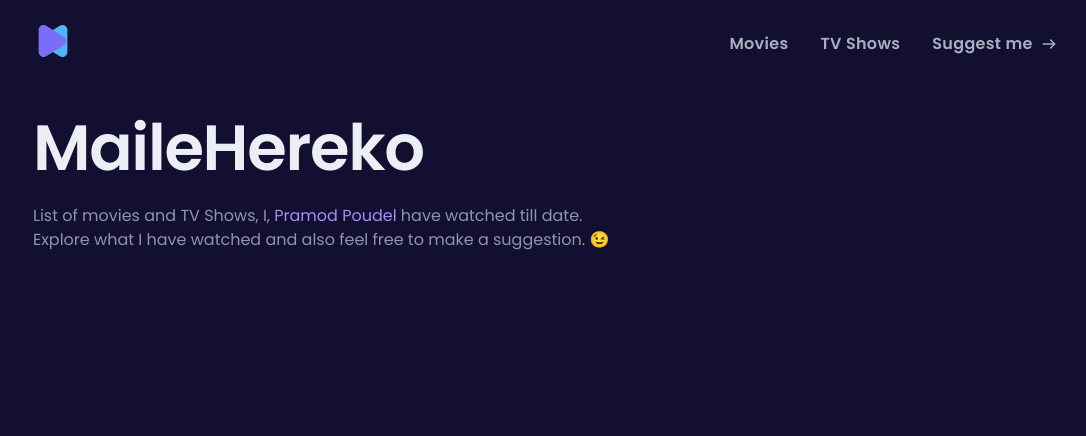
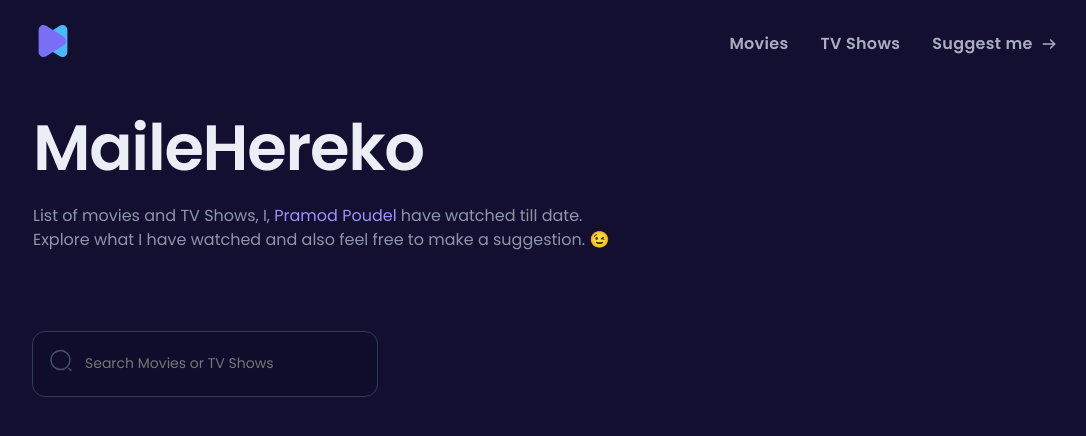
Before and after one commit to Doniyor2707/Movie-app, a React (Create React App) app: page / in a window 1280 px wide. Shown: the top 436 px of the page, without its empty margins (87-1173 px from the left). Built offline with nearby package versions, Linux system fonts and the light colour scheme.

Commit message:
searchBox tugatdik

```diff
--- /dev/null
+++ b/src/components/searchBox/Search.module.css
@@ -0,0 +1,49 @@
+.searchBoxCard {
+  display: inline-block;
+  position: relative;
+  max-width: 344px;
+  min-width: 250px;
+  width: 100%;
+}
+
+.searchBoxInput {
+  width: 100%;
+  border: none;
+  background: none;
+  padding: 24px 16px;
+  padding-left: 52px;
+  outline: 1px solid var(--grey-700);
+  border-radius: 12px;
+  background: var(--black-10);
+
+  transition: outline-color 0.2s ease-in-out, transform 0.2s ease-in-out;
+
+  font-family: var(--pr-family);
+  font-weight: 400;
+  font-size: 14px;
+  line-height: 114%;
+  color: var(--grey-600);
+}
+.searchBoxInput:active + .searchBoxIcon {
+    transform: translateY(-50%) scale(0.9);
+}
+
+.searchBoxIcon {
+  position: absolute;
+  top: 50%;
+  left: 16px;
+  transform: translateY(-50%);
+  transition: transform 0.2s ease-in-out;
+}
+
+
+
+
+.searchBoxInput:hover,
+.searchBoxInput:active,
+.searchBoxInput:focus {
+  outline-color: var(--primary-400);
+}
+.searchBoxInput:focus {
+  outline-width: 2px;
+}
--- /dev/null
+++ b/src/components/searchBox/SearchBox.jsx
@@ -0,0 +1,38 @@
+import styles from "./Search.module.css";
+
+export const SearchBox = () => {
+  return (
+    <label htmlFor="searchBox" className={styles.searchBoxCard}>
+      <input
+        id="searchBox"
+        className={styles.searchBoxInput}
+        type="text"
+        placeholder="Search Movies or TV Shows"
+      />
+      <div className={styles.searchBoxIcon}>
+        <svg
+          width="24"
+          height="24"
+          viewBox="0 0 24 24"
+          fill="none"
+          xmlns="http://www.w3.org/2000/svg"
+        >
+          <path
+            d="M11.5 21C16.7467 21 21 16.7467 21 11.5C21 6.25329 16.7467 2 11.5 2C6.25329 2 2 6.25329 2 11.5C2 16.7467 6.25329 21 11.5 21Z"
+            stroke="#475069"
+            strokeWidth="1.5"
+            strokeLinecap="round"
+            strokeLinejoin="round"
+          />
+          <path
+            d="M22 22L20 20"
+            stroke="#475069"
+            strokeWidth="1.5"
+            strokeLinecap="round"
+            strokeLinejoin="round"
+          />
+        </svg>
+      </div>
+    </label>
+  );
+};
--- a/src/pages/home/Home.jsx
+++ b/src/pages/home/Home.jsx
@@ -1,12 +1,17 @@
+import { SearchBox } from "../../components/searchBox/SearchBox";
 import MyTitle from "../../components/ui/myTitle/MyTitle";
 import styles from "./home.module.css";
 
 const Home = () => {
-  return(
-  <div className="home">
-    <MyTitle/>
-  </div>
- );
+  return (
+    <div className="home">
+      {/* Title */}
+      <MyTitle />
+
+      {/* Serarch box */}
+      <SearchBox/>
+    </div>
+  );
 };
 
 export default Home;
```
